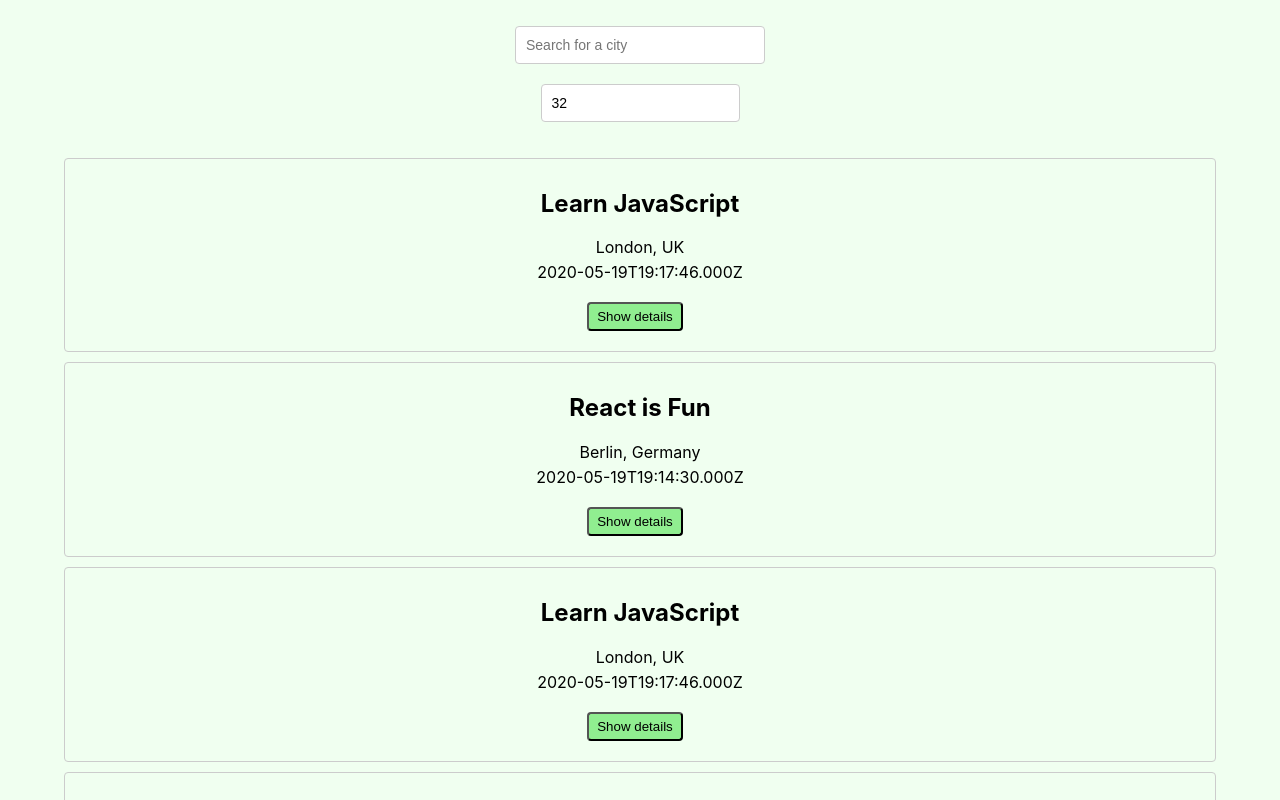
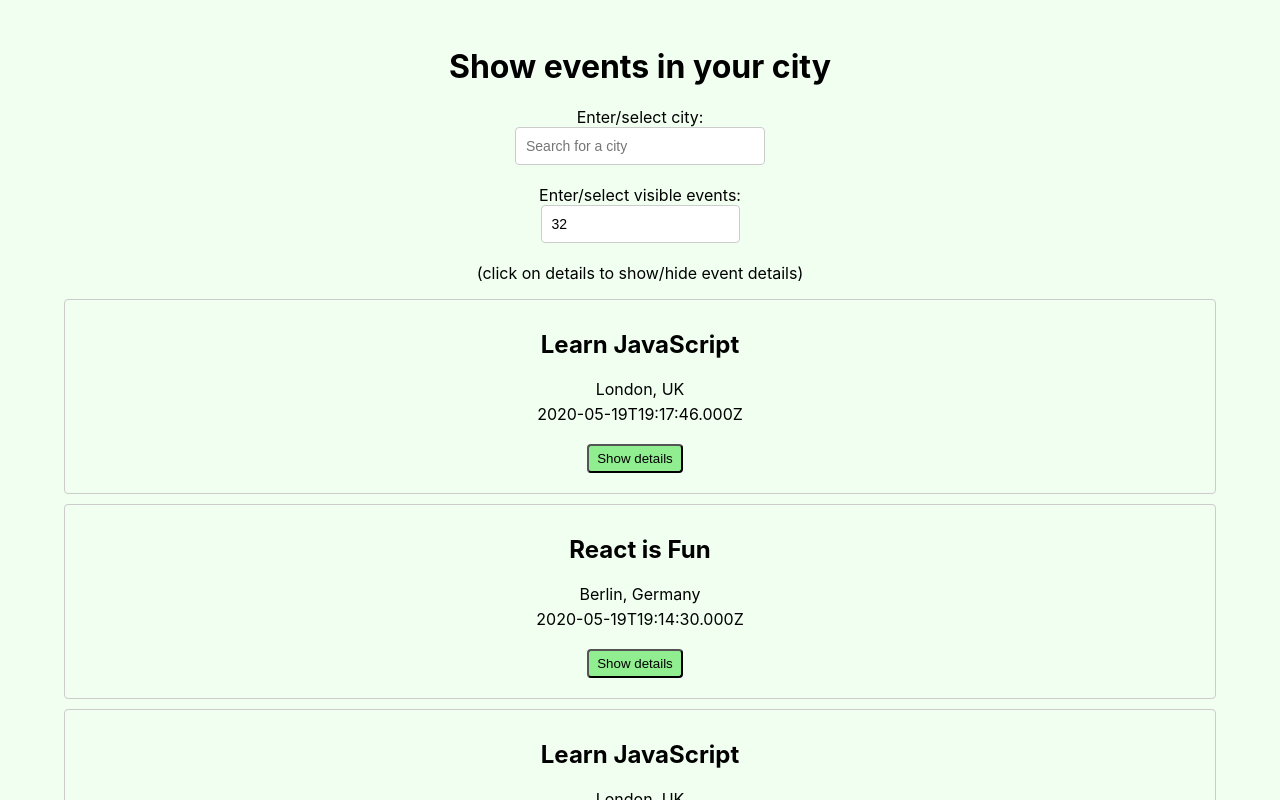
Before and after one commit to hantaray/meet, a React (Create React App) app: page / in a window 1280 px wide. Shown: the top 800 px of the page. Built offline with nearby package versions, Linux system fonts and the light colour scheme; what atatus-spa would draw is missing.

Commit message:
added labels

```diff
--- a/src/App.js
+++ b/src/App.js
@@ -29,10 +29,14 @@ function App() {
 
   return (
     <div className="App">
+      <h1>Show events in your city</h1>
+      <label>Enter/select city:</label>
       <CitySearch allLocations={allLocations} setCurrentCity={setCurrentCity} />
 
       <div className="test">
+        <label>Enter/select visible events:</label>
         <NumberOfEvents setCurrentNOE={setCurrentNOE} />
+        <label>(click on details to show/hide event details)</label>
         <EventList events={events} />
       </div>
     </div>
```
